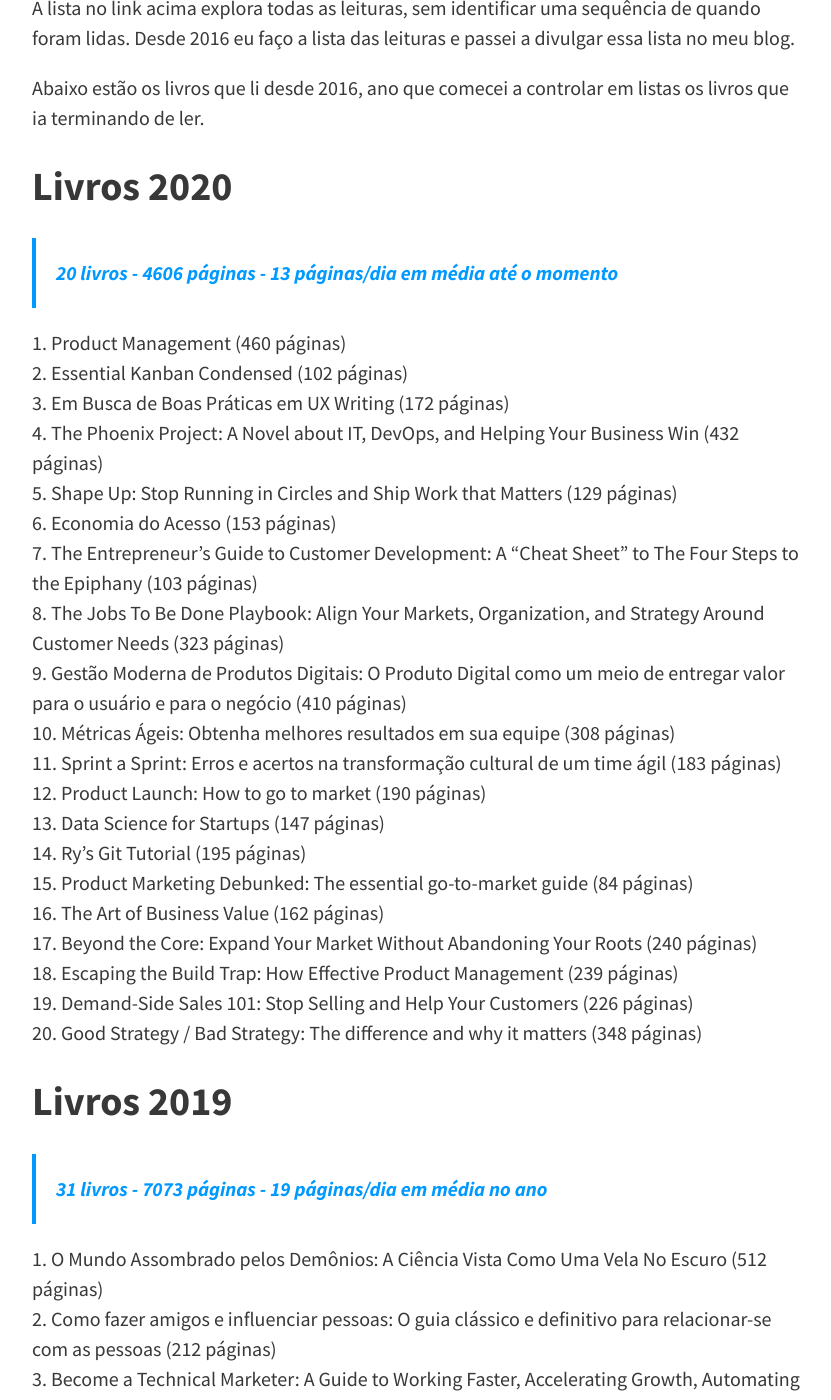
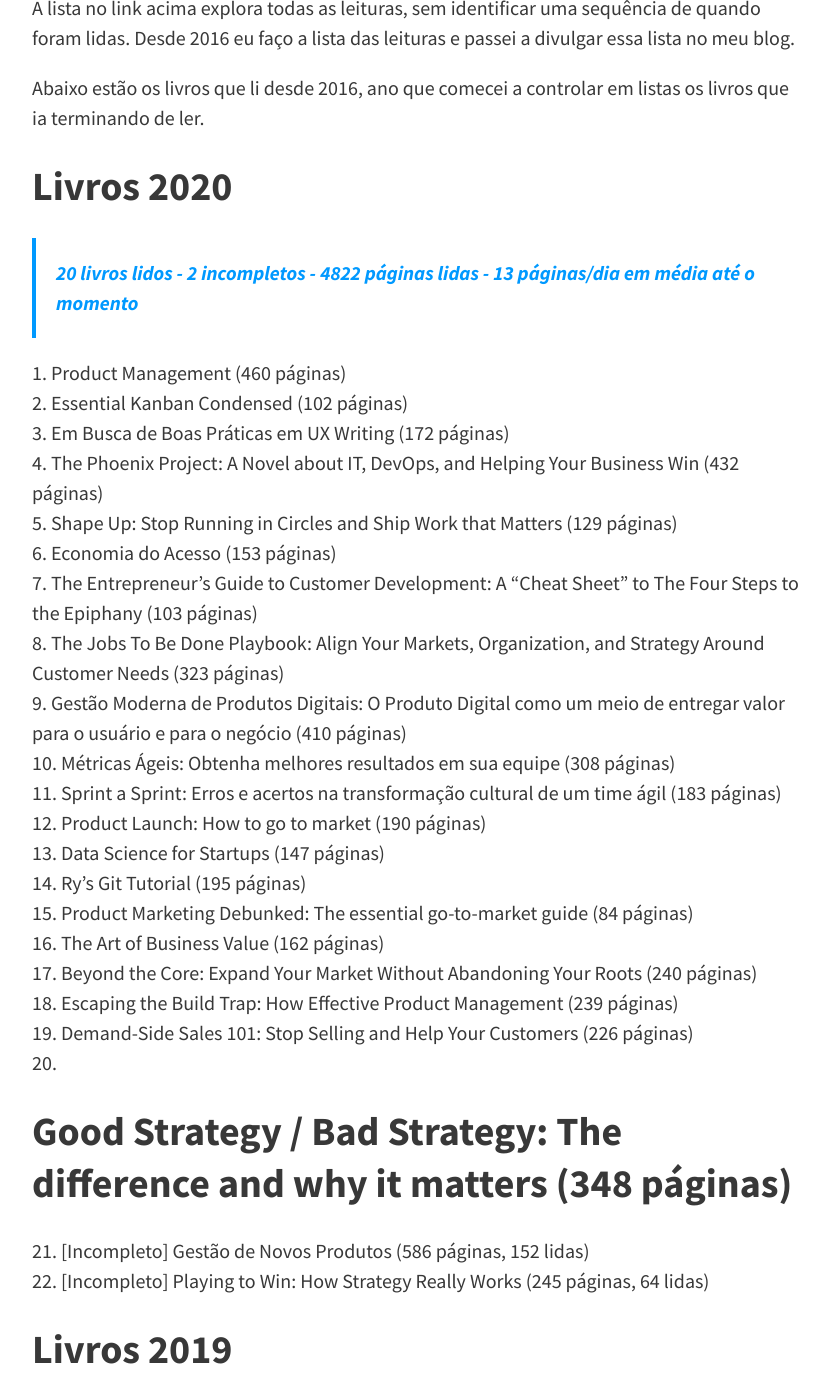
Before and after one commit to felipecbarbosa/felipecbarbosa.github.io, a Jekyll site: the page built from leituras.md, in a window 1280 px wide and 1400 px high, scrolled down 852 px. Shown: the whole window, without its empty margins (224-1055 px from the left). Built offline with Jekyll 4.4.1, drawn with Linux system fonts in a browser that asks for light colours; nearby versions of some CDN libraries; comment, search, counter and statistics services are not loaded.

Commit message:
Added 2 new books to 2020

```diff
--- a/leituras.md
+++ b/leituras.md
@@ -22,7 +22,7 @@ A lista no link acima explora todas as leituras, sem identificar uma sequência
 Abaixo estão os livros que li desde 2016, ano que comecei a controlar em listas os livros que ia terminando de ler.
 
 ## Livros 2020 {#livros-2020}
-> 20 livros - 4606 páginas - 13 páginas/dia em média até o momento
+> 20 livros lidos - 2 incompletos - 4822 páginas lidas - 13 páginas/dia em média até o momento
 
 1. Product Management (460 páginas)
 2. Essential Kanban Condensed (102 páginas)
@@ -44,6 +44,9 @@ Abaixo estão os livros que li desde 2016, ano que comecei a controlar em listas
 18. Escaping the Build Trap: How Effective Product Management  (239 páginas)
 19. Demand-Side Sales 101: Stop Selling and Help Your Customers (226 páginas)
 20. Good Strategy / Bad Strategy: The difference and why it matters (348 páginas)
+---
+1. [Incompleto] Gestão de Novos Produtos (586 páginas, 152 lidas)
+2. [Incompleto] Playing to Win: How Strategy Really Works (245 páginas, 64 lidas)
 
 ## Livros 2019 {#livros-2019}
 > 31 livros - 7073 páginas - 19 páginas/dia em média no ano
```
